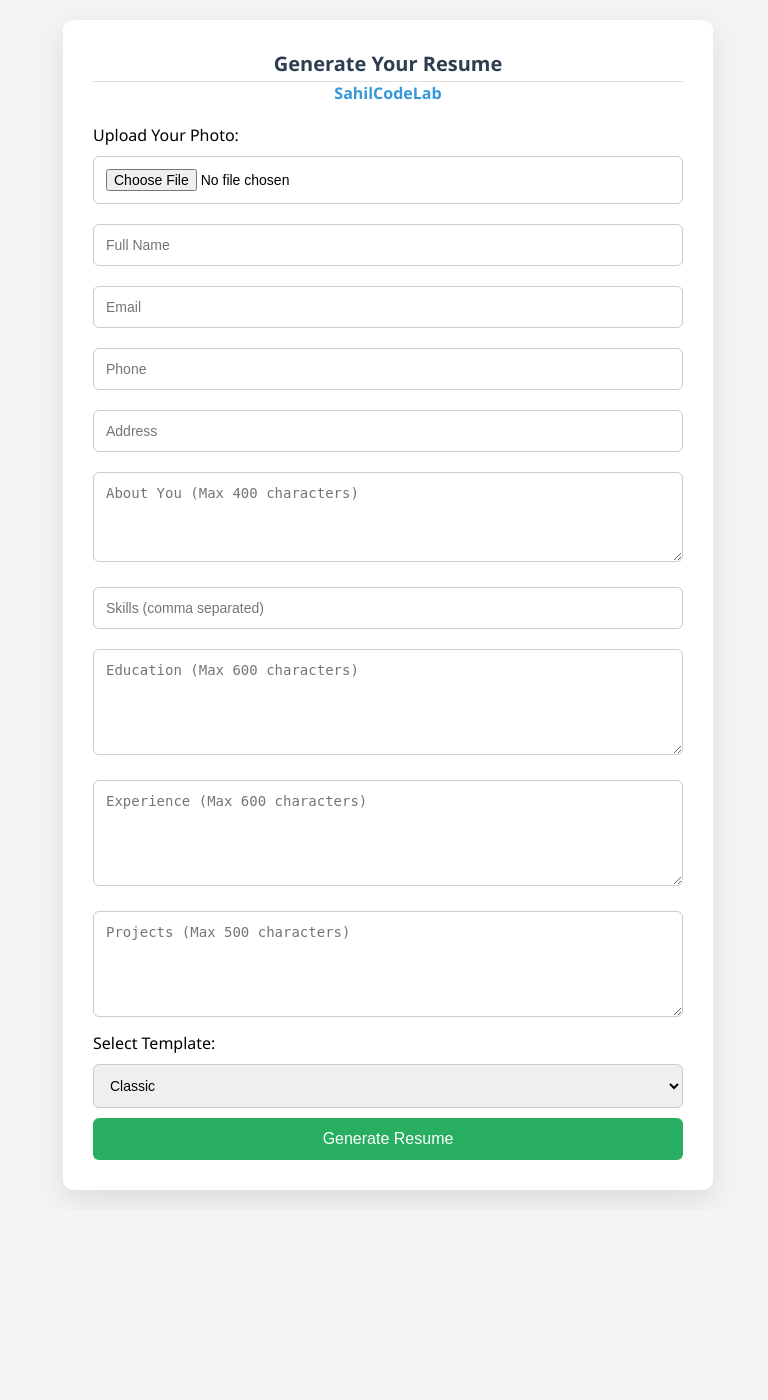
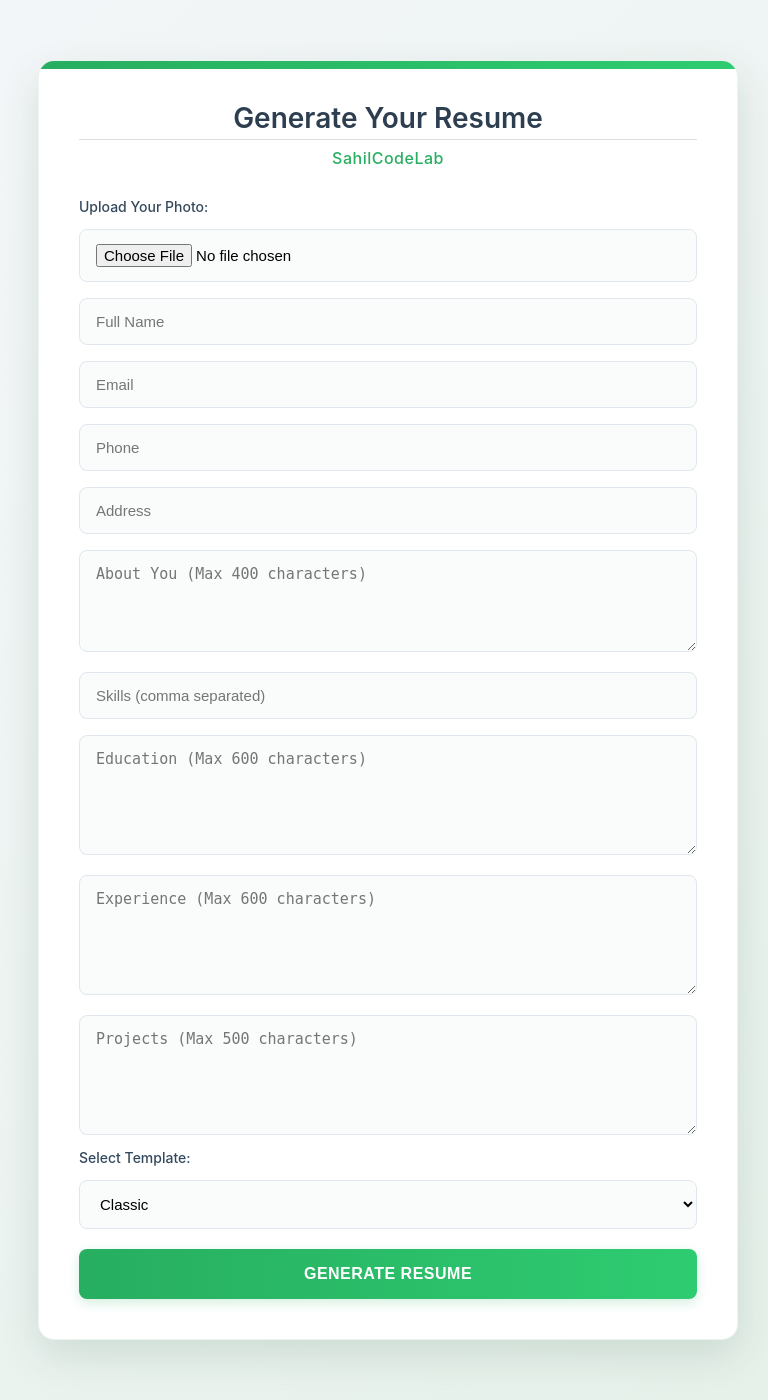
Before and after one commit to SahilCodeLab/Resume, a Flask app: page / in a window 1280 px wide. Shown: the whole page, without its empty margins (252-1020 px from the left). Before the commit the page ends 1200 px from the top, so only its background shows below. Run offline with Flask 3, Linux system fonts and the light colour scheme; some libraries are stand-ins or nearby versions.

Commit message:
Update form.html

```diff
--- a/templates/form.html
+++ b/templates/form.html
@@ -7,69 +7,143 @@
   <link rel="stylesheet" href="{{ url_for('static', filename='style.css') }}">
   <link href="https://cdnjs.cloudflare.com/ajax/libs/cropperjs/1.5.13/cropper.min.css" rel="stylesheet"/>
   <style>
-    * { box-sizing: border-box; }
+     * {
+  box-sizing: border-box;
+  margin: 0;
+  padding: 0;
+}
+
 body {
-      font-family: 'Segoe UI', sans-serif;
-      background: #f4f4f4;
-      padding: 20px;
-      margin: 0;
+  font-family: 'Inter', 'Segoe UI', -apple-system, BlinkMacSystemFont, sans-serif;
+  background: linear-gradient(135deg, #f5f7fa 0%, #e4f0e8 100%);
+  padding: 30px;
+  min-height: 100vh;
 }
+
 .form-container {
-      max-width: 650px;
-      margin: auto;
+  max-width: 700px;
+  margin: 30px auto;
   background: white;
-      padding: 30px;
-      border-radius: 10px;
-      box-shadow: 0 10px 30px rgba(0,0,0,0.1);
+  padding: 40px;
+  border-radius: 16px;
+  box-shadow: 0 15px 40px rgba(0, 60, 30, 0.12);
+  border: 1px solid rgba(0, 120, 60, 0.08);
+  position: relative;
+  overflow: hidden;
 }
+
+.form-container::before {
+  content: '';
+  position: absolute;
+  top: 0;
+  left: 0;
+  width: 100%;
+  height: 8px;
+  background: linear-gradient(90deg, #27ae60 0%, #2ecc71 100%);
+}
+
 h2, h4 {
   text-align: center;
+  margin: 0;
+  font-weight: 600;
+}
+
+h2 {
   color: #2c3e50;
-      margin: 0;
+  font-size: 28px;
+  margin-bottom: 8px;
 }
+
 h4 {
-      color: #3498db;
+  color: #27ae60;
+  margin-bottom: 30px;
+  font-size: 16px;
+  font-weight: 500;
+  letter-spacing: 0.5px;
+}
+
+.input-group {
   margin-bottom: 20px;
 }
+
+label {
+  display: block;
+  margin-bottom: 8px;
+  color: #34495e;
+  font-size: 14px;
+  font-weight: 500;
+}
+
 input, textarea, select {
   width: 100%;
-      padding: 12px;
-      margin: 10px 0;
-      border: 1px solid #ccc;
-      border-radius: 6px;
-      font-size: 14px;
+  padding: 14px 16px;
+  margin: 6px 0 10px 0;
+  border: 1px solid #e0e6ed;
+  border-radius: 8px;
+  font-size: 15px;
+  transition: all 0.3s ease;
+  background-color: #f9fcfb;
 }
+
+input:focus, textarea:focus, select:focus {
+  outline: none;
+  border-color: #27ae60;
+  box-shadow: 0 0 0 3px rgba(39, 174, 96, 0.1);
+  background-color: white;
+}
+
 button {
   width: 100%;
-      padding: 12px;
-      background: #27ae60;
+  padding: 16px;
+  background: linear-gradient(to right, #27ae60, #2ecc71);
   color: white;
   border: none;
-      border-radius: 6px;
+  border-radius: 8px;
   font-size: 16px;
+  font-weight: 600;
   cursor: pointer;
-      transition: 0.3s ease;
+  transition: all 0.3s ease;
+  letter-spacing: 0.5px;
+  text-transform: uppercase;
+  margin-top: 10px;
+  box-shadow: 0 4px 12px rgba(39, 174, 96, 0.2);
 }
-    button:hover { background: #1f8e4e; }
+
+button:hover {
+  background: linear-gradient(to right, #219653, #27ae60);
+  transform: translateY(-2px);
+  box-shadow: 0 6px 16px rgba(39, 174, 96, 0.3);
+}
+
+button:active {
+  transform: translateY(0);
+}
 
 #crop-box {
   text-align: center;
-      margin: 15px 0;
+  margin: 20px 0;
+  padding: 20px;
+  background-color: #f9fcfb;
+  border-radius: 8px;
+  border: 1px dashed #bdcfc4;
 }
 
 #crop-box img {
   max-width: 100%;
   max-height: 300px;
-      border-radius: 6px;
-      box-shadow: 0 2px 10px rgba(0,0,0,0.1);
+  border-radius: 8px;
+  box-shadow: 0 4px 15px rgba(0, 0, 0, 0.08);
 }
 
 .crop-btn {
-      background-color: #3498db;
-      margin-top: 10px;
+  background: linear-gradient(to right, #3498db, #3ab0ff);
+  margin-top: 15px;
+  box-shadow: 0 4px 12px rgba(52, 152, 219, 0.2);
 }
+
 .crop-btn:hover {
-      background-color: #2980b9;
+  background: linear-gradient(to right, #2980b9, #3498db);
+  box-shadow: 0 6px 16px rgba(52, 152, 219, 0.3);
 }
 
 .hidden {
```
Also changed, not shown: other parts of templates/form.html (+33 -1 lines). Lines whose indentation alone changed are shown as unchanged.
